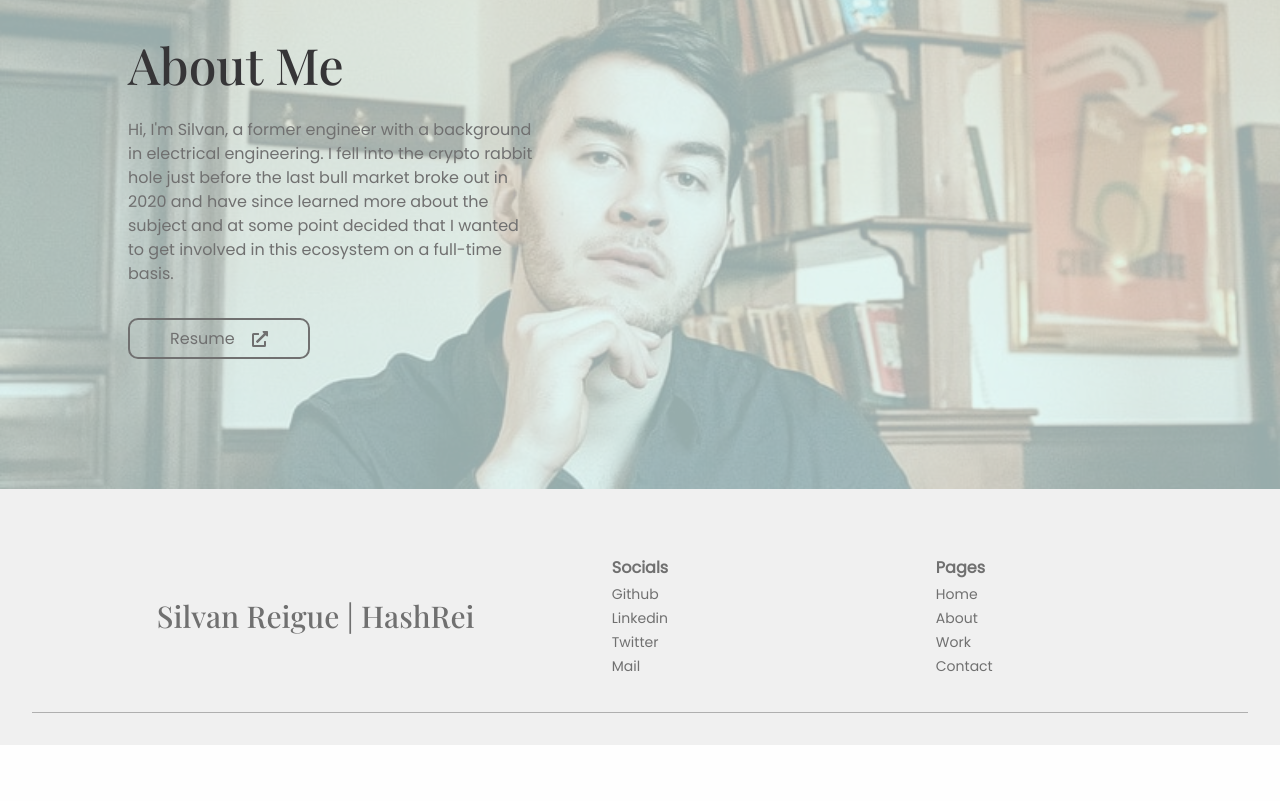
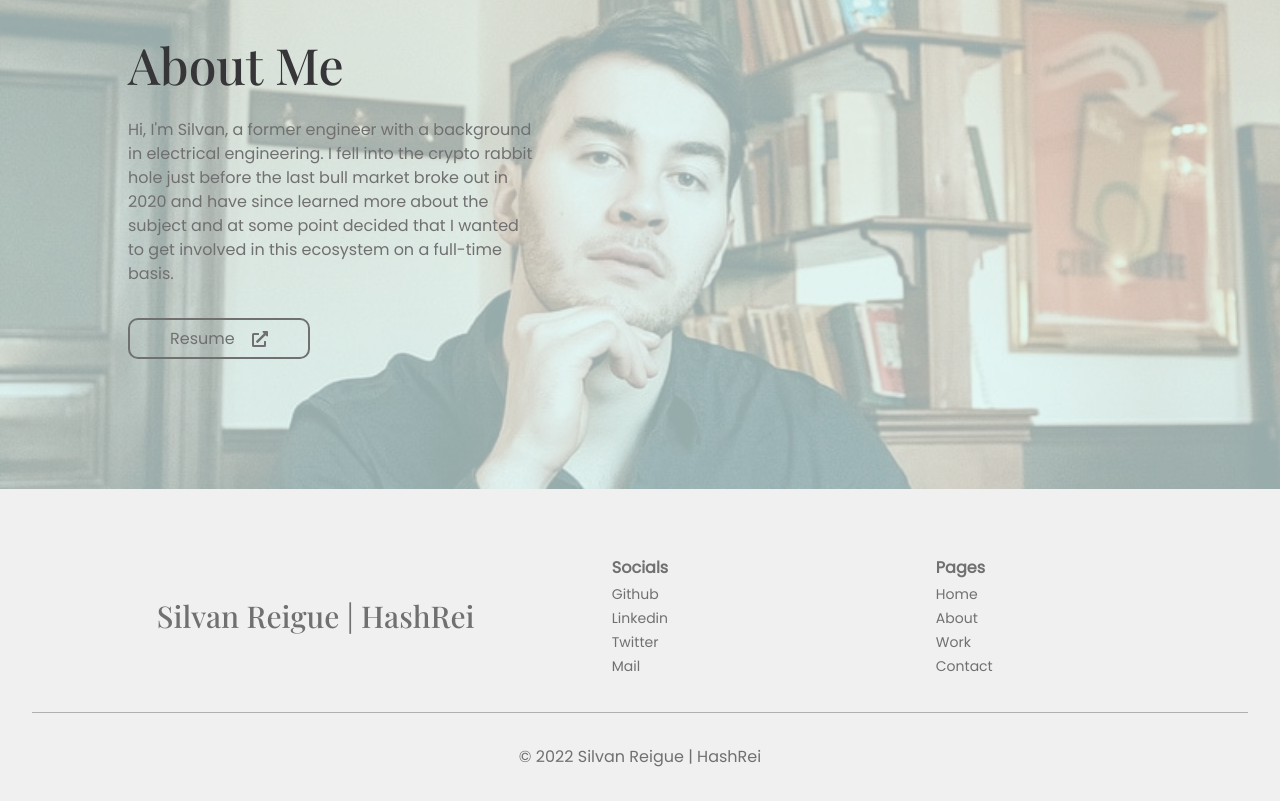
Before and after one commit to HashRei/nextjs-webpage-porfolio, a Next.js app: page / in a window 1280 px wide. Shown: the part 3232-4033 px from the top of the page. Before the commit the page ends 3977 px from the top, so only its background shows below. Built offline with nearby package versions, Linux system fonts and the light colour scheme.

Commit message:
Add automatic updated year counter to footer

```diff
--- a/Components/Footer.js
+++ b/Components/Footer.js
@@ -27,6 +27,7 @@ const Footer = ({ currentTheme }) => {
                 </ul>
             </div>
             <hr style={{ height: '1px', backgroundColor: currentTheme.subtext, border: 'none', opacity: '0.5' }}></hr>
+            <h2 className={styles.footercontent}> <p>© {new Date().getFullYear()} {userinfo.logoText}</p></h2>
         </div>
     )
 }
```
